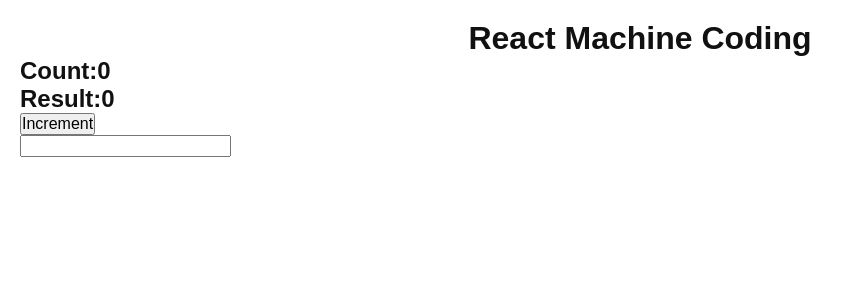
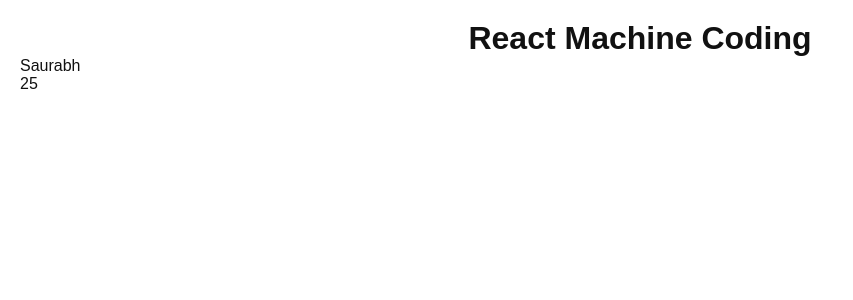
Before and after one commit to Saurabh884/react-machine-coding, a React (Vite) app: page / in a window 1280 px wide. Shown: the top 300 px of the page, without its empty margins (0-853 px from the left). Built offline with nearby package versions, Linux system fonts and the light colour scheme.

Commit message:
feat: Created context provider

```diff
--- a/src/App.tsx
+++ b/src/App.tsx
@@ -1,12 +1,11 @@
 import "./App.css";
-
-import UseMemo from "./applications/usememo";
+import ContextUser from "./applications/context-user";
 
 function App() {
   return (
     <div className="app">
       <h1 className="main-header">React Machine Coding</h1>
-      <UseMemo />
+      <ContextUser />
     </div>
   );
 }
--- /dev/null
+++ b/src/applications/context-user/components/ContextUser.tsx
@@ -0,0 +1,14 @@
+import { useContext } from "react";
+import { UserContext } from "../../../context/UserProvider";
+
+const ContextUser = () => {
+  const user = useContext(UserContext);
+  return (
+    <div>
+      <p>{user?.name}</p>
+      <p>{user?.age}</p>
+    </div>
+  );
+};
+
+export default ContextUser;
--- /dev/null
+++ b/src/applications/context-user/index.ts
@@ -0,0 +1 @@
+export { default } from "./components/ContextUser";
--- /dev/null
+++ b/src/context/UserProvider.tsx
@@ -0,0 +1,21 @@
+import { createContext } from "react";
+
+interface userProviderProps {
+  name: string;
+  age: number;
+}
+
+export const UserContext = createContext<userProviderProps | null>(null);
+
+const userData: userProviderProps = {
+  name: "Saurabh",
+  age: 25,
+};
+
+const UserProvider = ({ children }: { children: React.ReactNode }) => {
+  return (
+    <UserContext.Provider value={userData}>{children}</UserContext.Provider>
+  );
+};
+
+export default UserProvider;
--- a/src/main.tsx
+++ b/src/main.tsx
@@ -2,9 +2,12 @@ import { StrictMode } from "react";
 import { createRoot } from "react-dom/client";
 import "./index.css";
 import App from "./App.tsx";
+import UserProvider from "./context/UserProvider.tsx";
 
 createRoot(document.getElementById("root")!).render(
   <StrictMode>
-    <App />
+    <UserProvider>
+      <App />
+    </UserProvider>
   </StrictMode>,
 );
```
